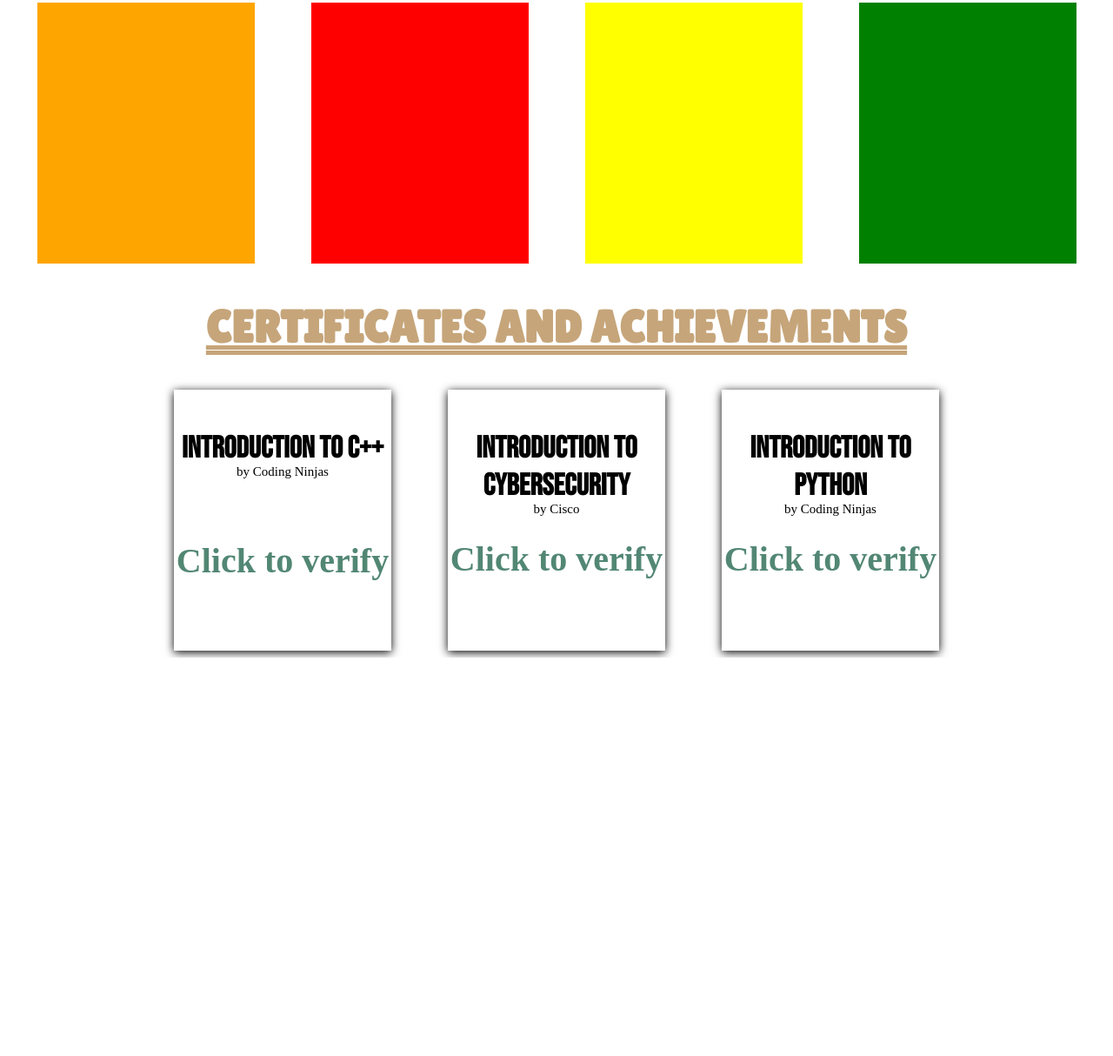
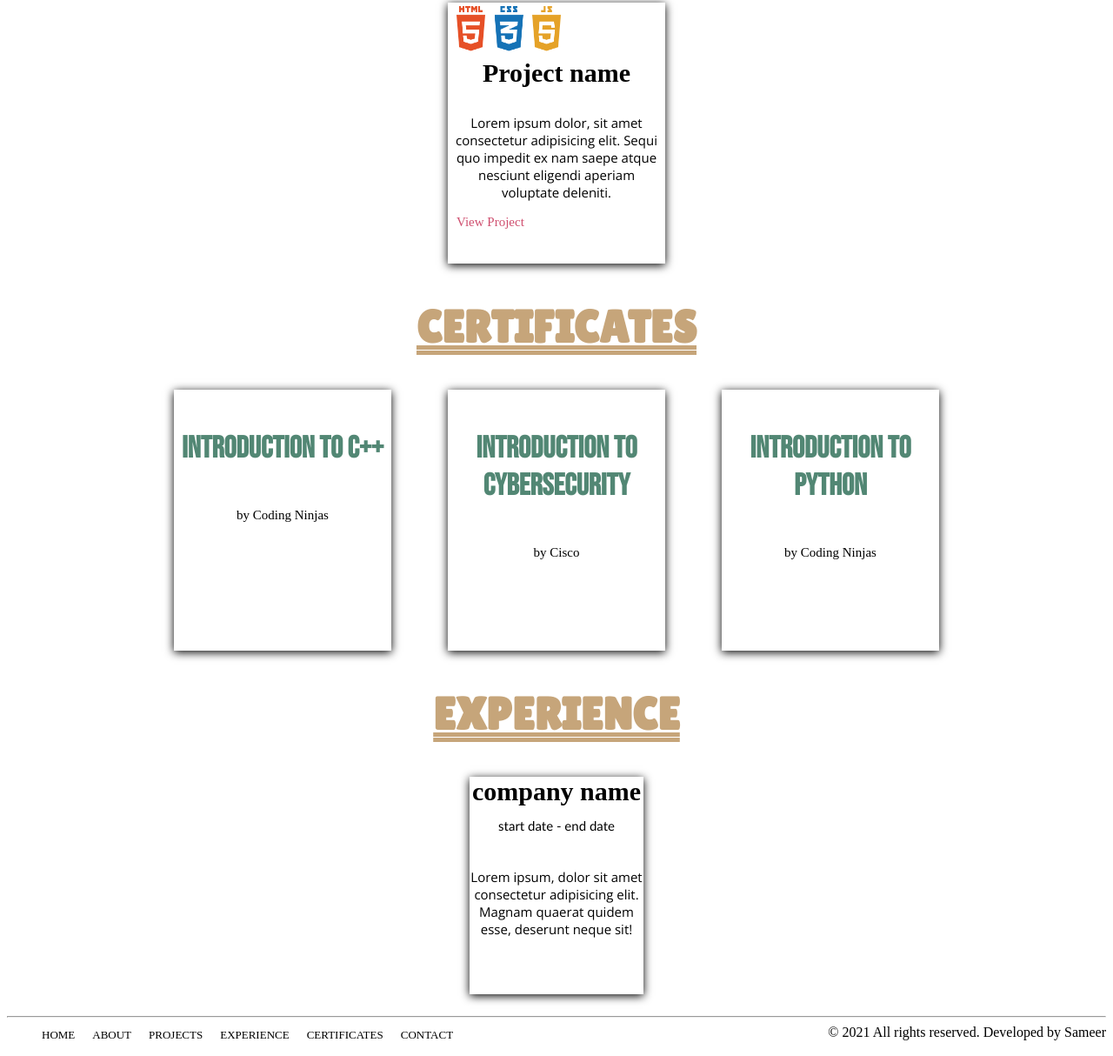
Before and after one commit to SameerVohra/Portfoilio, a plain HTML site: page index.html in a window 1280 px wide. Shown: the part 1107-2321 px from the top of the page at 87% size. Before the commit the page ends 1863 px from the top, so only its background shows below. Drawn offline with nearby package versions, Linux system fonts and the light colour scheme; a web font is replaced by a local one.

Commit message:
Made the contact page and added footer

```diff
--- /dev/null
+++ b/contactstyle.css
@@ -0,0 +1,126 @@
+ div{
+    display: block;
+}
+
+.navv{
+    position:relative;
+    top: 1.7vh;
+    z-index: 0;
+    display: flex;
+    justify-content: center;
+}
+
+.nav-bar{
+    display: inline;
+    background-color: white;
+    position: absolute;
+    border-radius: 40px;
+    box-shadow: 0px 2px 11px black;
+    height: 40px;
+    padding-left: 0;
+    padding-right: 0;
+    width: 500px;
+    margin-left: 30%;
+    display: flex;
+    justify-content: center;
+    z-index: 0;
+    margin-top:-9.2%;
+}
+
+.nav-list{
+    align-items: center;
+    display: flex;
+    justify-content: space-between;
+    list-style-type: none;
+    margin-left: -11px;
+    margin-right: 20px;
+    margin-top: 11px;
+     position: absolute;
+
+}
+
+.nav-list li{
+    font-size: 80%;
+    font-weight: 100;
+    align-items: center;
+    margin: 8px;
+    margin-top: -8px
+}
+
+.nav-bar a{
+    color: black;
+    text-decoration: none;
+}
+
+.nav-bar a:hover{
+    color: #14b8a6;
+}
+
+#aboutme h1{
+    position: relative;
+    margin-top: 10%;
+    font-size: 50px;
+    width: 550px;
+    margin-left: 10%;
+}
+
+#aboutme p{
+    position: relative;
+     /* margin-top: 20%;  */
+    display: block;
+    width: 600px;
+    margin-left: 10%;
+    opacity: 0.6;
+}
+
+
+#contact {
+    position: absolute;
+    left: 15%;
+}
+
+#contact #links a{
+    display: flex;
+    padding-top: 40px;
+    color: black;
+    text-decoration: none;
+    opacity: 0.7;
+}
+
+#contact #links a img{
+    height: 20px;
+    width: 20px;
+    margin-right: 10px;
+
+}
+.mail a img{
+    height: 20px;
+}
+
+footer{
+    margin-top: 30%;
+    text-align: end;
+}
+
+/* footer hr{
+    margin-top: 2%;
+} */
+
+footer ul{
+    list-style-type: none;
+    display: flex;
+    justify-content: left;
+    gap: 20px;
+    margin-top: -1.3%;
+}
+
+footer ul a{
+    text-decoration: none;
+    color: black;
+    font-size: 13px;
+}
+
+footer ul a:hover{
+    border-bottom: solid #FF7F6B  2px ;
+    color: #14b8a6;
+}
--- a/index.html
+++ b/index.html
@@ -4,6 +4,8 @@
         <title>Portfolio</title>
 
         <link rel="icon" type="image/x-icon" href="./favicon-32x32-removebg-preview.png">
+
+        <meta name="viewport" content="width=device-width, initial-scale=1">
 
         <link rel="stylesheet" href="./style.css">
         <link rel="preconnect" href="https://fonts.googleapis.com">
@@ -29,16 +31,21 @@
         <link rel="preconnect" href="https://fonts.googleapis.com">
         <link rel="preconnect" href="https://fonts.gstatic.com" crossorigin>
         <link href="https://fonts.googleapis.com/css2?family=Bebas+Neue&display=swap" rel="stylesheet">
+
+        <link rel="preconnect" href="https://fonts.googleapis.com">
+        <link rl="preconnect" href="https://fonts.gstatic.com" crossorigin>
+        <link href="https://fonts.googleapis.com/css2?family=Open+Sans:wght@300&display=swap" rel="stylesheet">
     </head>
     <body>
         <div class="nav-bar">
             <nav class="navv">
                 <ul class="nav-list">
                     <li><a href="#">HOME</a></li>
-                    <li><a href="/about">ABOUT</a></li>
-                    <li><a href="/projects">PROJECTS</a></li>
-                    <li><a href="/experience">EXPERIENCE</a></li>
-                    <li><a href="/contact">CONTACT</a></li>
+                    <li><a href="#about">ABOUT</a></li>
+                    <li><a href="#projects">PROJECTS</a></li>
+                    <li><a href="#experience">CERTIFICATE</a></li>
+                    <li><a href="#certificates">EXPERIENCE</a></li>
+                    <li><a href="./contact.html">CONTACT</a></li>
                 </ul>
             </nav>
         </div>
@@ -49,7 +56,7 @@
 
 
 
-        <div class="about">
+        <div id="about">
             <span>I am a Full-stack web and android app developer and an amature badminton player</span>
 
             <p>
@@ -58,6 +65,8 @@
                 With a passion for both technology and sports, I strive to strike a balance between academic excellence and extracurricular pursuits. My adaptable and versatile nature enables me to contribute effectively to various projects and challenges, whether in the realm of programming or on the badminton court.
             </p>
 
+
+
             <img src="./Photos/jZXDNIEO_e.jpg">
 
             <span>
@@ -65,12 +74,12 @@
             </span>
         </div>
 
-         <div class="contact">
-            <a href="https://github.com/SameerVohra" target="_blank"><img src="./links/github.png"></a>
-            <a href="https://www.instagram.com/__sameervohra__" target="_blank"><img src="./links/instagram.png"></a>
-            <a href="https://www.linkedin.com/in/sameer-vohra-3bb680224/" target="_blank"><img src="./links/linkedin.png"></a>
-            <a href="https://twitter.com/__sameervohra__" target="_blank"><img src="./links/twitter.png"></a>
-            <a href="mailto:sameervohra943@gmail.com" target="_blank"><img src="./links/envelope-solid.png"></a>
+         <div id="contact">
+            <a href="https://github.com/SameerVohra" target="_blank" draggable="false"><img src="./links/github.png" draggable="false"></a>
+            <a href="https://www.instagram.com/__sameervohra__" target="_blank" draggable="false"><img src="./links/instagram.png" draggable="false"></a>
+            <a href="https://www.linkedin.com/in/sameer-vohra-3bb680224/" target="_blank" draggable="false"><img src="./links/linkedin.png" draggable="false"></a>
+            <a href="https://twitter.com/__sameervohra__" target="_blank" draggable="false"><img src="./links/twitter.png" draggable="false"></a>
+            <a href="mailto:sameervohra943@gmail.com" target="_blank" draggable="false"><img src="./links/envelope-solid.png" draggable="false"></a>
         </div>
 
         <div class="actual-resume">
@@ -83,53 +92,63 @@
             <a href="./RESUME.pdf" target="_blank">Click Me!</a>
         </div>
 
-        <div class="projects">
+        <div id="projects">
             <h2>PROJECTS</h2>
 
             <div class="projects-cards">
-                <div class="projects-card1">
+                <div class="projects-card">
+                    <img src="./html5-logo-31819.png" alt="logo">
+                    <h3>Project name</h3>
+                    <p>Lorem ipsum dolor, sit amet consectetur adipisicing elit. Sequi quo impedit ex nam saepe atque nesciunt eligendi aperiam voluptate deleniti.
+                    </p>
 
+                    <a href="#">View Project</a>
                 </div>
+            </div>
+        </div>
 
-                <div class="projects-card2">
-
+        <div id="certificates">
+            <h2>CERTIFICATES</h2>
+            <div class="certificate-cards">
+                <div class="certificate">
+                    <a href="https://ninjasfiles.s3.amazonaws.com/certificate2347102009d7d80d827eb44c7026afbde64c7dd.pdf"><h4>Introduction to C++</h4></a>
+                    <p>by Coding Ninjas</p>
                 </div>
-
-                <div class="projects-card3">
-
+                <div class="certificate">
+                    <a href="https://www.credly.com/badges/f6dcbaee-2401-46e4-9751-94d576e3b8e0/public_url"><h4>Introduction to CyberSecurity</h4></a>
+                    <p>by Cisco</p>
                 </div>
-
-                <div class="projects-card4">
+                <div class="certificate">
+                    <a href="https://certificate.codingninjas.com/verify/859ad760066d85fb"><h4>Introduction to Python</h4></a>
+                    <p>by Coding Ninjas</p>
 
                 </div>
             </div>
         </div>
 
-        <div class="certificates">
-            <h2>CERTIFICATES AND ACHIEVEMENTS</h2>
-            <div class="certificate-cards">
-                <div class="certificate1">
-                    <h4>Introduction to C++</h4>
-                    <p>by Coding Ninjas</p>
-
-                    <a href="https://ninjasfiles.s3.amazonaws.com/certificate2347102009d7d80d827eb44c7026afbde64c7dd.pdf"><h6>Click to verify</h6></a>
-                </div>
-                <div class="certificate2">
-                    <h4>Introduction to CyberSecurity</h4>
-                    <p>by Cisco</p>
-
-                    <a href="https://www.credly.com/badges/f6dcbaee-2401-46e4-9751-94d576e3b8e0/public_url"><h6>Click to verify</h6></a>
-
-                </div>
-                <div class="certificate3">
-                    <h4>Introduction to Python</h4>
-                    <p>by Coding Ninjas</p>
-
-                    <a href="https://certificate.codingninjas.com/verify/859ad760066d85fb"><h6>Click to verify</h6></a>
-
+        <div id="experience">
+            <h2>EXPERIENCE</h2>
+            <div id="exp-card">
+                <div id="ex-card">
+                    <h3>company name</h3>
+                    <h2>start date - end date</h2>
+                    <p>Lorem ipsum, dolor sit amet consectetur adipisicing elit. Magnam quaerat quidem esse, deserunt neque sit!</p>
                 </div>
             </div>
         </div>
 
+        <footer>
+            <hr>
+            &copy; 2021 All rights reserved. Developed by Sameer
+            <ul>
+                <li><a href="#">HOME</a></li>
+                <li><a href="#about">ABOUT</a></li>
+                <li><a href="#projects">PROJECTS</a></li>
+                <li><a href="#experience">EXPERIENCE</a></li>
+                <li><a href="#certificates">CERTIFICATES</a></li>
+                <li><a href="./contact.html">CONTACT</a></li>
+            </ul>
+        </footer>
+
     </body>
 </html>
--- a/style.css
+++ b/style.css
@@ -5,7 +5,9 @@ div{
 .navv{
     position: fixed;
     top: 3vh;
-    z-index: 0;
+    z-index: -1;
+    display: flex;
+    justify-content: center;
 }
 
 .nav-bar{
@@ -17,8 +19,8 @@ div{
     height: 40px;
     padding-left: 0;
     padding-right: 0;
-    width: 380px;
-    margin-left: 35%;
+    width: 500px;
+    margin-left: 30%;
     display: flex;
     justify-content: center;
 }
@@ -58,15 +60,17 @@ div{
     border-radius: 50%;
     margin: 0;
     padding: 0;
+    position: relative;
+    top: 10%;
 }
 
-.about{
+#about{
     margin-top: 5%;
     width: 600px;
     margin-left: 10%;
 }
 
-.about span{
+#about span{
     display: inline-block;
     margin-top: 10%;
     font-size: 45px;
@@ -76,14 +80,14 @@ div{
     font-family: 'Pangolin', cursive;
 }
 
-.about p{
+#about p{
     font-size: 12px;
     font-weight: 100;
     width: 450px;
     font-family: 'Space Grotesk', sans-serif;
 }
 
-.about img{
+#about img{
     display: inline;
     height: 350px;
     width: 300px;
@@ -94,24 +98,24 @@ div{
     z-index: -1;
 }
 
-.about img:hover{
+#about img:hover{
     content: url("./Photos/Photo.png") no-repeat;
 }
 
-.contact{
+#contact{
     width: auto;
     display: flex;
     justify-content: left;
     margin-left: 9%;
 }
 
-.contact img{
+#contact img{
     height: 30px;
     width: 30px;
     padding: 30px;
 }
 
-.contact img:hover{
+#contact img:hover{
     transform: scale(1.2);
 }
 
@@ -122,6 +126,7 @@ div{
     border-radius: 5%;
     display: block;
     margin-left: 39.9%;
+    box-shadow: 0px 2px 10px black;
 }
 
 .actual-resume h3{
@@ -150,6 +155,7 @@ div{
 
 .actual-resume:hover{
     background-color: whitesmoke    ;
+    transform: scale(1.1) rotate(-0.1deg);
 }
 
 .actual-resume a:hover{
@@ -158,7 +164,7 @@ div{
     text-decoration:underline;
 }
 
-.projects h2{
+#projects h2{
     text-align: center;
     font-size: 52px;
     text-decoration: underline double;
@@ -172,32 +178,55 @@ div{
     gap: 65px;
 }
 
-.projects-card1{
+.projects-card{
     height: 300px;
     width: 250px;
-    background-color: orange;
     display: inline-block;
-}
-.projects-card2{
-    height: 300px;
-    width: 250px;
-    background-color: red;
-    display: inline-block;
-}
-.projects-card3{
-    height: 300px;
-    width: 250px;
-    background-color: yellow;
-    display: inline-block;
-}
-.projects-card4{
-    height: 300px;
-    width: 250px;
-    background-color: green;
-    display: inline-block;
+    box-shadow: 0px 2px 10px black;
 }
 
-.certificates h2{
+.projects-card img{
+    height: 60px;
+    width: 120px;
+    position: relative;
+    left: 10px;
+    z-index: -1;
+}
+
+.projects-card h3{
+    font-size:30px;
+    position: relative;
+    top: -10%;
+    text-align: center;
+}
+
+.projects-card p{
+    text-align: center;
+    margin-top: -30px;
+    font-size: 15px;
+    font-family: 'Open Sans', sans-serif;
+}
+
+.projects-card a{
+    text-decoration: none;
+    color: rgb(207, 79, 111);
+    margin: 0;
+    padding: 10px 10px;
+    font-size: 15px;
+
+}
+
+.projects-card:hover{
+    background-color: whitesmoke;
+    transform: scale(1.1) rotate(-0.1deg);
+}
+
+.projects-card a:hover{
+    color: #14b8a6;
+    text-shadow: 0px 1px 10px #FF7F6B;
+}
+
+#certificates h2{
     text-align: center;
     font-size: 52px;
     text-decoration: underline double;
@@ -211,117 +240,124 @@ div{
     gap: 65px;
 }
 
-.certificate1{
+.certificate{
     height: 300px;
     width: 250px;
     display: inline-block;
     box-shadow: 0px 2px 10px black;
 }
-.certificate2{
-    height: 300px;
-    width: 250px;
-    box-shadow: 0px 2px 10px black;
-    display: inline-block;
-}
-.certificate3{
-    height: 300px;
-    width: 250px;
-    box-shadow: 0px 2px 10px black;
-    display: inline-block;
-}
 
-.certificate1 h4{
+.certificate h4{
     font-size: 35px;
     text-align: center;
     font-family: 'Bebas Neue', sans-serif;
 }
 
-.certificate1 p{
+.certificate p{
     font-size: 15px;
     text-align: center;
-    margin-top: -50px;
 }
 
-.certificate1 a{
+.certificate a{
     font-size: 40px;
     text-decoration: none;
     color: rgb(82, 135, 116);
+    align-content: center;
 }
 
-.certificate1 a h6{
+.certificate a h6{
     text-align: center;
     font-size: 40px;
     margin-top: 28%;
 }
 
-.certificate1 a:hover{
-    text-shadow: 0px 2px 14px black;
+.certificate a:hover{
+    text-shadow: 0px 0px 30px black;
 }
 
-.certificate1:hover{
+.certificate:hover{
+    background-color: whitesmoke;
+    transform: scale(1.1) rotate(-0.1deg);
+}
+
+
+#experience h2{
+    text-align: center;
+    font-size: 52px;
+    text-decoration: underline double;
+    font-family: 'Lilita One', cursive;
+    color: rgb(198, 165, 122);
+}
+
+#experience h3{
+    margin-left: 10%;
+    font-size: 30px;
+}
+
+#exp-card{
+    display: flex;
+    justify-content: center;
+    gap: 65px;
+}
+
+#ex-card{
+    height: 250px;
+    width: 200px;
+    display: inline;
+    box-shadow: 0px 2px 10px black;
+}
+
+#ex-card h3{
+    font-size: 30px;
+    margin: 0;
+    text-align: center;
+}
+
+#ex-card h2{
+    font-size: 15px;
+    margin-left: 0;
+    text-decoration: none;
+    color: black;
+    font-weight: 400;
+    font-family:'Gill Sans', 'Gill Sans MT', Calibri, 'Trebuchet MS', sans-serif
+}
+
+#ex-card p {
+    font-weight: 200;
+    font-size: 15px;
+    text-align: center;
+    font-family: 'Open Sans', sans-serif;
+    margin-top: 20%;
+}
+
+#ex-card:hover{
+    transform: scale(1.1) rotate(-0.1deg);
     background-color: whitesmoke;
 }
 
-.certificate2 h4{
-    font-size: 35px;
-    text-align: center;
-    font-family: 'Bebas Neue', sans-serif;
+footer{
+    text-align: end;
 }
 
-.certificate2 p{
-    font-size: 15px;
-    text-align: center;
-    margin-top: -50px;
+footer hr{
+    margin-top: 2%;
 }
 
-.certificate2 a{
-    font-size: 40px;
-    text-decoration: none;
-    color: rgb(82, 135, 116);
+footer ul{
+    list-style-type: none;
+    display: flex;
+    justify-content: left;
+    gap: 20px;
+    margin-top: -1.3%;
 }
 
-.certificate2 a h6{
-    text-align: center;
-    font-size: 40px;
-    margin-top: 10%;
+footer ul a{
+    text-decoration: none;
+    color: black;
+    font-size: 13px;
 }
 
-.certificate2 a:hover{
-    text-shadow: 0px 2px 14px black;
+footer ul a:hover{
+    border-bottom: solid #FF7F6B  2px ;
+    color: #14b8a6;
 }
-
-.certificate2:hover{
-    background-color: whitesmoke;
-}
-
-.certificate3 h4{
-    font-size: 35px;
-    text-align: center;
-    font-family: 'Bebas Neue', sans-serif;
-}
-
-.certificate3 p{
-    font-size: 15px;
-    text-align: center;
-    margin-top: -50px;
-}
-
-.certificate3 a{
-    font-size: 40px;
-    text-decoration: none;
-    color: rgb(82, 135, 116);
-}
-
-.certificate3 a h6{
-    text-align: center;
-    font-size: 40px;
-    margin-top: 10%;
-}
-
-.certificate3 a:hover{
-    text-shadow: 0px 2px 14px black;
-}
-
-.certificate3:hover{
-    background-color: whitesmoke;
-}
```
Also changed, not shown: contact.html (added, +74 -0 lines), email.png (added), github.png (added), gmail.png (added), html5-logo-31819.png (added), instagram.png (added), linkedin.png (added), twitter.png (added).
